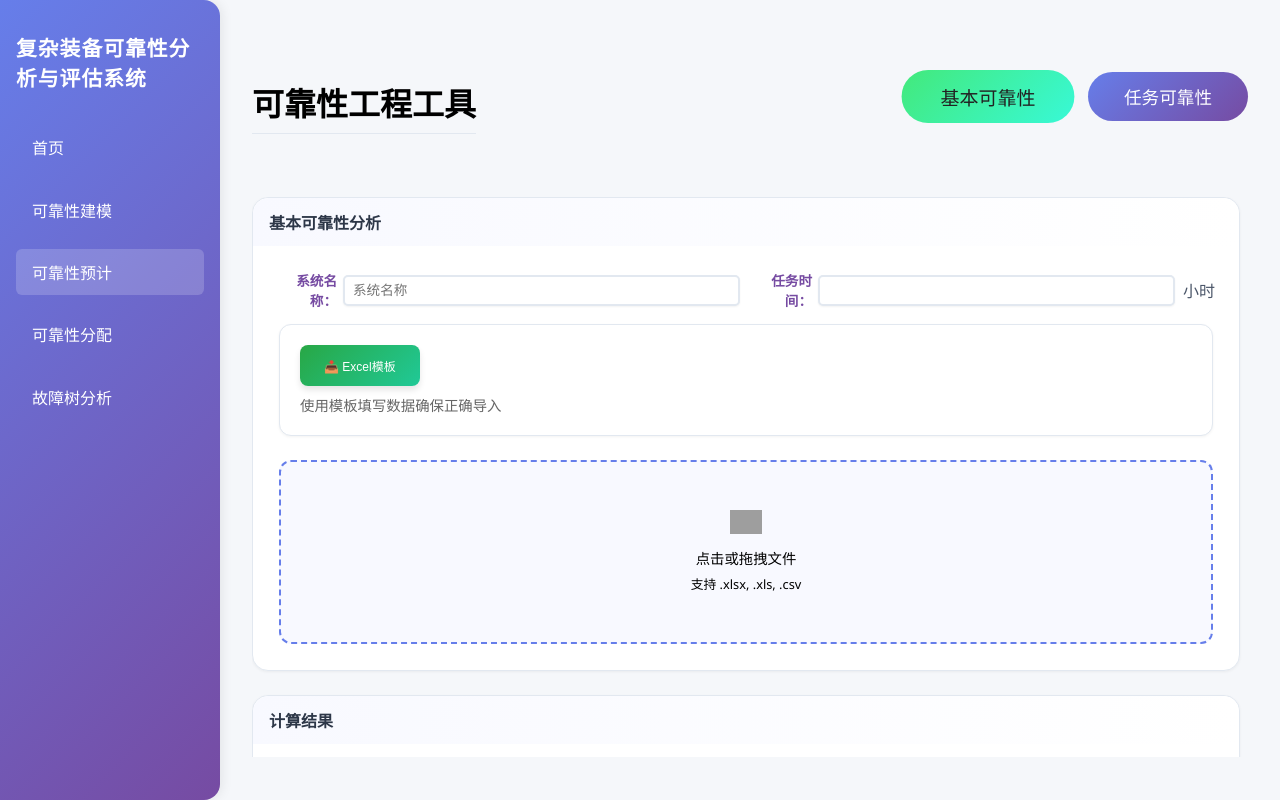
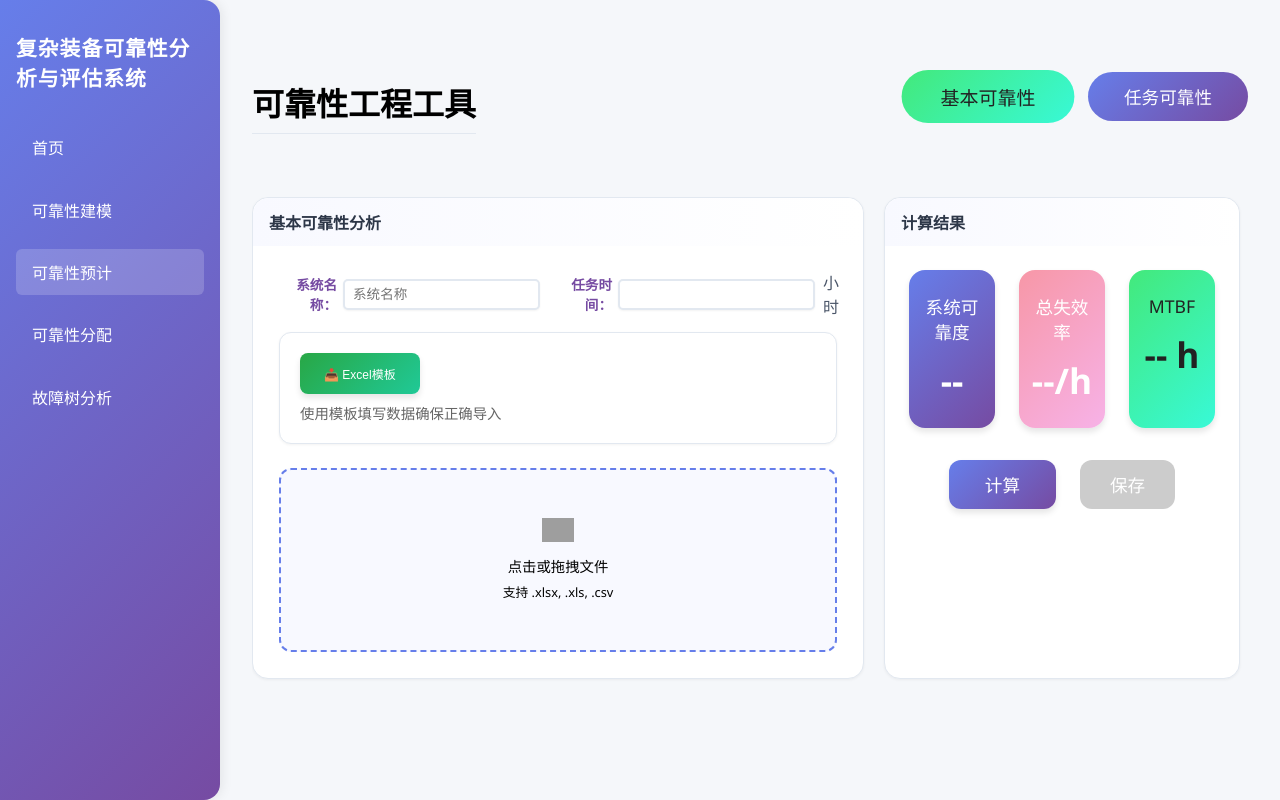
Before and after one commit to 1225698/reliability-software, a Vue app: page /calculator in a window 1280 px wide. Built offline with nearby package versions, Linux system fonts and the light colour scheme; grey boxes are pictures that could not be loaded.

Commit message:
优化界面

```diff
--- a/src/views/Calculator.vue
+++ b/src/views/Calculator.vue
@@ -11,8 +11,9 @@
     <!-- 基本可靠性标签页 -->
     <template v-if="showMain">
       <div class="card-section compact-section">
+        <div class="cards-row">
           <!-- 系统参数和LRU配置合并卡片 -->
-        <div class="card compact-card">
+          <div class="card compact-card card-half">
             <div class="card-title">基本可靠性分析</div>
             <div class="card-content compact-content">
               <div class="compact-grid">
@@ -85,7 +86,7 @@
           </div>
 
           <!-- 可靠性结果和操作按钮卡片 -->
-        <div class="card compact-card">
+          <div class="card compact-card card-half">
             <div class="card-title">计算结果</div>
             <div class="card-content compact-content">
               <div class="result-row compact-result">
@@ -107,9 +108,7 @@
                 <button @click="saveCurrentSystem" class="save-btn compact-action-btn" :disabled="!calculationResults.hasResults">
                   保存
                 </button>
-              <button @click="saveAndView" class="save-btn compact-action-btn" :disabled="!calculationResults.hasResults">
-                保存并查看
-              </button>
+              </div>
             </div>
           </div>
         </div>
@@ -1376,6 +1375,17 @@ onMounted(() => {
   padding-right: 8px;
 }
 
+.cards-row {
+  display: flex;
+  gap: 20px;
+  margin-bottom: 20px;
+}
+
+.card-half {
+  flex: 1;
+  margin-bottom: 0;
+}
+
 .compact-section::-webkit-scrollbar {
   width: 6px;
 }
```
Lines whose indentation alone changed are shown as unchanged.
